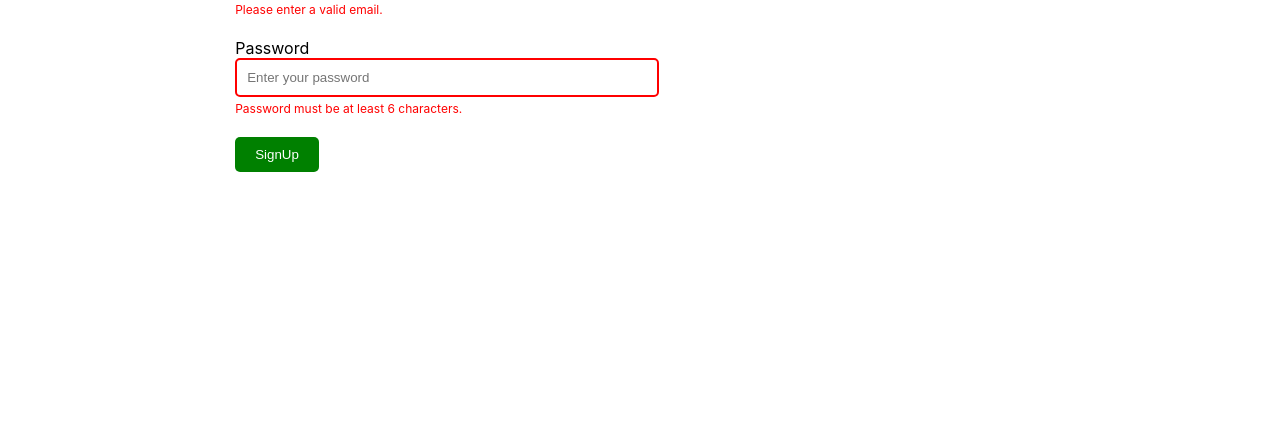
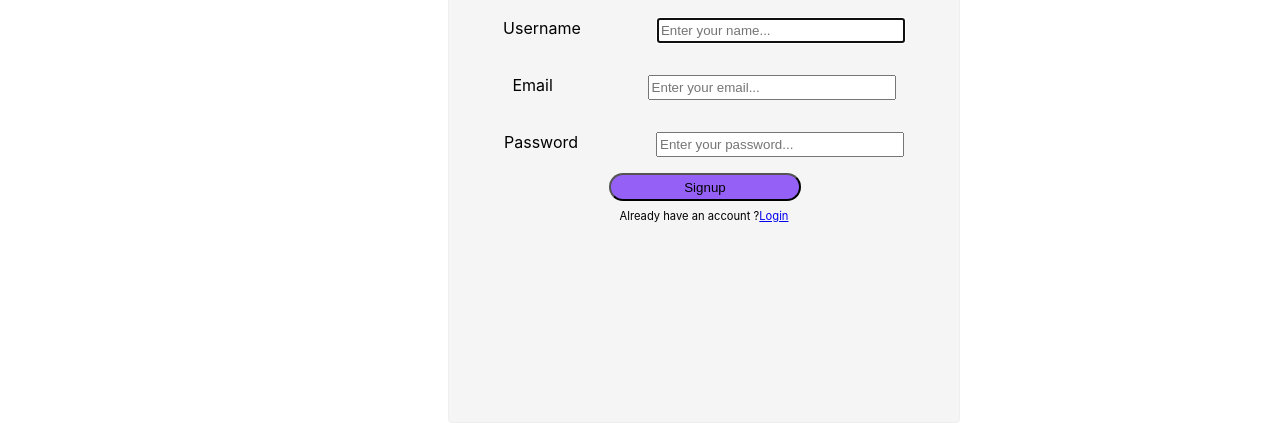
Before and after one commit to GitNinja36/StockPilot, a React app in the folder dashboard/: page /signup in a window 1280 px wide. Shown: the part 377-800 px from the top of the page. Built offline with nearby package versions, Linux system fonts and the light colour scheme.

Commit message:
adding sigup route

```diff
--- a/dashboard/package.json
+++ b/dashboard/package.json
@@ -16,6 +16,7 @@
     "react-dom": "^18.3.1",
     "react-router-dom": "^6.27.0",
     "react-scripts": "5.0.1",
+    "react-toastify": "^10.0.6",
     "web-vitals": "^2.1.4"
   },
   "scripts": {
--- a/dashboard/src/components/Dashboard.jsx
+++ b/dashboard/src/components/Dashboard.jsx
@@ -1,11 +1,13 @@
 import React from "react";
 import { Route, Routes, useLocation } from "react-router-dom";
-
+import 'react-toastify/ReactToastify.css';
 import Apps from "./Apps";
 import Funds from "./Funds";
 import Holdings from "./Holdings";
 import SignUp from "./SignUp";
 import LogIn from "./LogIn";
+import SiggendIn from "./SiggendIn";
+import LoggedIn from "./LoggedIn";
 import Orders from "./Orders";
 import Positions from "./Positions";
 import Summary from "./Summary";
@@ -31,8 +33,8 @@ const Dashboard = () => {
           <Route path="/positions" element={<Positions />} />
           <Route path="/funds" element={<Funds />} />
           <Route path="/apps" element={<Apps />} />
-          <Route path="/signup" element={<SignUp />} />
-          <Route path="/login" element={<LogIn />} />
+          <Route path="/signup" element={<SiggendIn />} />
+          <Route path="/login" element={<LoggedIn />} />
         </Routes>
       </div>
     </div>
--- /dev/null
+++ b/dashboard/src/components/LoggedIn.jsx
@@ -0,0 +1,10 @@
+import React from "react";
+
+function LoggedIn(){
+    return(
+        <>
+        </>
+    );
+};
+
+export default LoggedIn;
--- /dev/null
+++ b/dashboard/src/components/SiggendIn.jsx
@@ -0,0 +1,104 @@
+import React, { useState } from 'react'
+import { Link, useNavigate } from 'react-router-dom'
+import { ToastContainer } from 'react-toastify';
+import { handleError, handleSuccess } from './utils';
+
+function Signup() {
+
+    const [signupInfo, setSignupInfo] = useState({
+        username: '',
+        email: '',
+        password: ''
+    })
+
+    const navigate = useNavigate();
+    const handleChange = (e) => {
+        const { name, value } = e.target;
+        console.log(name, value);
+        const copySignupInfo = { ...signupInfo };
+        copySignupInfo[name] = value;
+        setSignupInfo(copySignupInfo);
+    }
+
+    const handleSignup = async (e) => {
+        e.preventDefault();
+        const { username, email, password } = signupInfo;
+        if (!username || !email || !password) {
+            return handleError('name, email and password are required')
+        }
+        try {
+            const url = `http://localhost:8080/auth/signup`;
+            const response = await fetch(url, {
+                method: "POST",
+                headers: {
+                    'Content-Type': 'application/json'
+                },
+                body: JSON.stringify(signupInfo)
+            });
+            const result = await response.json();
+            const { success, message, error } = result;
+            if (success) {
+                handleSuccess(message);
+                setTimeout(() => {
+                    navigate('/login')
+                }, 1500)
+            } else if (error) {
+                const details = error?.details[0].message;
+                handleError(details);
+            } else if (!success) {
+                handleError(message);
+            }
+            console.log(result);
+        } catch (err) {
+            handleError(err);
+        }
+    }
+    return (
+        <div className='container'>
+            <h1 style={{textAlign:"center"}}>Signup</h1>
+            <form onSubmit={handleSignup} className='signinContainer'>
+                <div className='nameContainer'>
+                    <label htmlFor='name'>Username</label>
+                    <input
+                        onChange={handleChange}
+                        type='text'
+                        name='username'
+                        autoFocus
+                        placeholder='Enter your name...'
+                        value={signupInfo.username}
+                        className='signinInput'
+                    />
+                </div>
+                <div className='nameContainer'>
+                    <label htmlFor='email'>Email</label>
+                    <input
+                        onChange={handleChange}
+                        type='email'
+                        name='email'
+                        placeholder='Enter your email...'
+                        value={signupInfo.email}
+                        className='signinInput'
+                    />
+                </div>
+                <div className='nameContainer'>
+                    <label htmlFor='password'>Password</label>
+                    <input
+                        onChange={handleChange}
+                        type='password'
+                        name='password'
+                        placeholder='Enter your password...'
+                        value={signupInfo.password}
+                        className='signinInput'
+                    />
+                </div>
+                <button type='submit' className='submitButton'>Signup</button>
+                <span className='signIntext'>Already have an account ?
+                    <Link to="/login">Login</Link>
+                </span>
+            </form>
+            <ToastContainer />
+        </div>
+    )
+}
+
+export default Signup
--- /dev/null
+++ b/dashboard/src/components/utils.js
@@ -0,0 +1,13 @@
+import { toast } from 'react-toastify';
+
+export const handleSuccess = (msg) => {
+    toast.success(msg, {
+        position: 'top-right'
+    })
+}
+
+export const handleError = (msg) => {
+    toast.error(msg, {
+        position: 'top-right'
+    })
+}
--- a/dashboard/src/index.css
+++ b/dashboard/src/index.css
@@ -842,3 +842,33 @@ hr {
 .action:hover {
   background-color: rgb(212, 212, 212);
 }
+
+/* login page css */
+
+.signinContainer{
+  display: flex;
+  flex-direction: column;
+}
+.nameContainer{
+  display: flex;
+  flex-direction: row;
+  justify-content: space-around;
+  padding: 1rem;
+}
+.signinInput{
+  height: 1.2rem;
+  width: 15rem;
+}
+.submitButton{
+  margin-left: 10rem;
+  height: 1.7rem;
+  width: 12rem;
+  border-radius: 18rem;
+  background-color: #9560f6;
+  border-color: #000000;
+}
+.signIntext{
+  text-align: center;
+  font-size: 0.7rem;
+  margin-top: 0.5rem;
+}
--- a/frontend/package.json
+++ b/frontend/package.json
@@ -11,6 +11,7 @@
     "react-dom": "^18.3.1",
     "react-router-dom": "^6.27.0",
     "react-scripts": "5.0.1",
+    "react-toastify": "^10.0.6",
     "web-vitals": "^2.1.4"
   },
   "scripts": {
```
Also changed, not shown: 3 other files.
